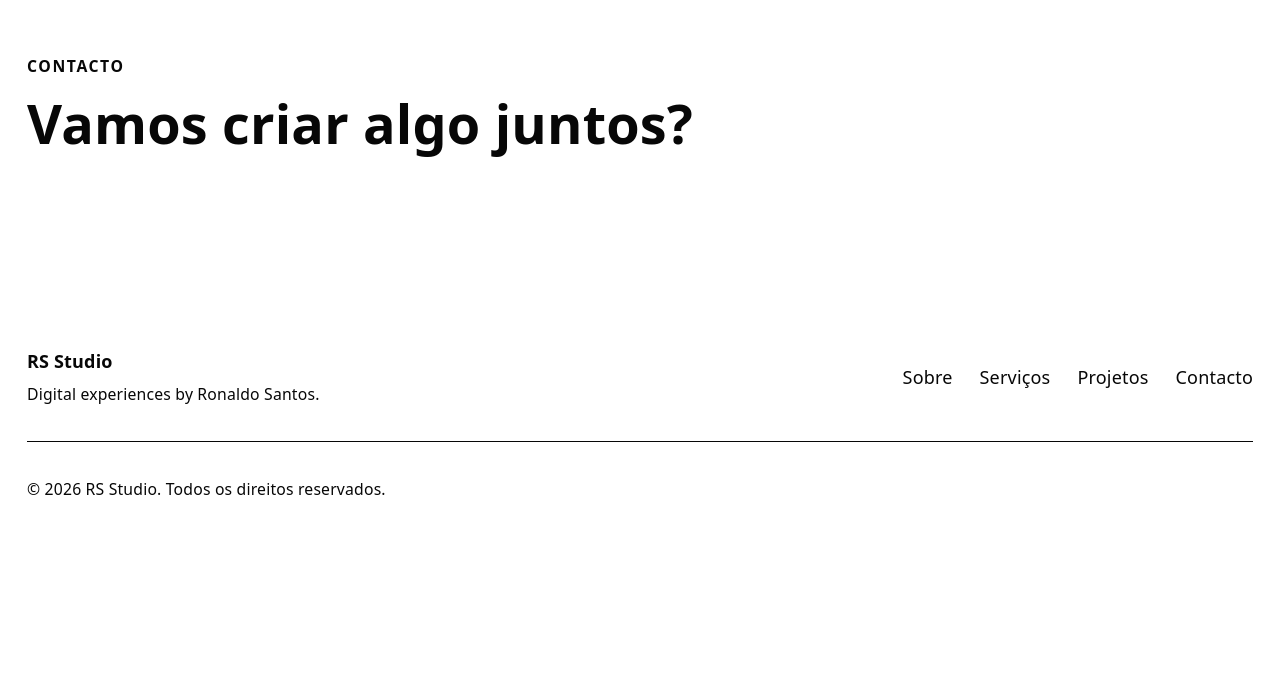
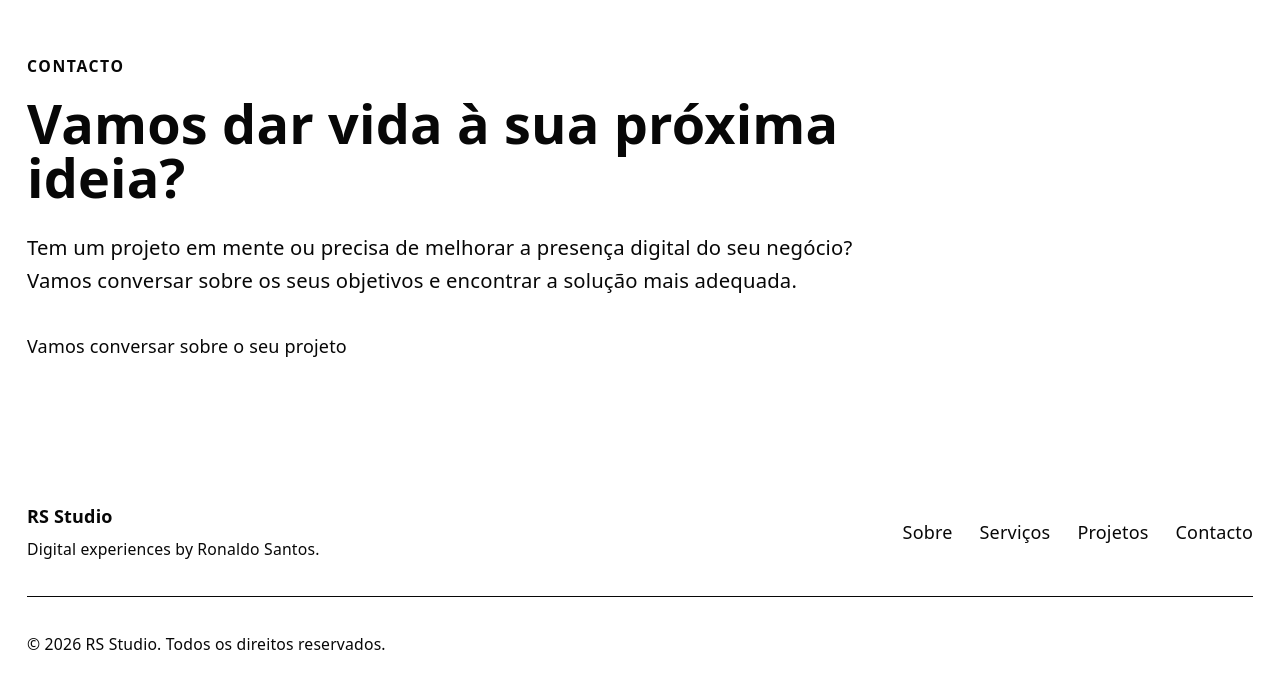
Before and after one commit to ronaldoLS/rs-studio, a website built with Vite: page index.html in a window 1280 px wide. Shown: the part 3523-4211 px from the top of the page. Before the commit the page ends 4078 px from the top, so only its background shows below. Built offline with nearby package versions, Linux system fonts and the light colour scheme.

Commit message:
feat: add contact call to action

```diff
--- a/index.html
+++ b/index.html
@@ -305,21 +305,23 @@
 
       <section id="contato" class="py-20">
         <div class="max-w-6xl mx-auto px-6">
+          <p class="text-sm font-semibold tracking-widest uppercase mb-4">
+            Contacto
+          </p>
 
-          <div class="mb-12">
-            <p class="text-sm font-semibold tracking-widest uppercase mb-4">
-              Contacto
-            </p>
+          <h2 class="text-4xl md:text-5xl font-bold max-w-3xl">
+            Vamos dar vida à sua próxima ideia?
+          </h2>
 
-            <h2 class="text-4xl md:text-5xl font-bold max-w-3xl">
-              Vamos criar algo juntos?
-            </h2>
-          </div>
+          <p class="text-lg leading-relaxed max-w-3xl mt-6">
+            Tem um projeto em mente ou precisa de melhorar a presença digital
+            do seu negócio? Vamos conversar sobre os seus objetivos e encontrar
+            a solução mais adequada.
+          </p>
 
-          <div>
-            <!-- Formulário/CTA será desenvolvido posteriormente -->
-          </div>
-
+          <a href="mailto:rondevxr@gmail.com?subject=Projeto%20RS%20Studio" class="inline-block mt-8">
+            Vamos conversar sobre o seu projeto
+          </a>
         </div>
       </section>
 
```
